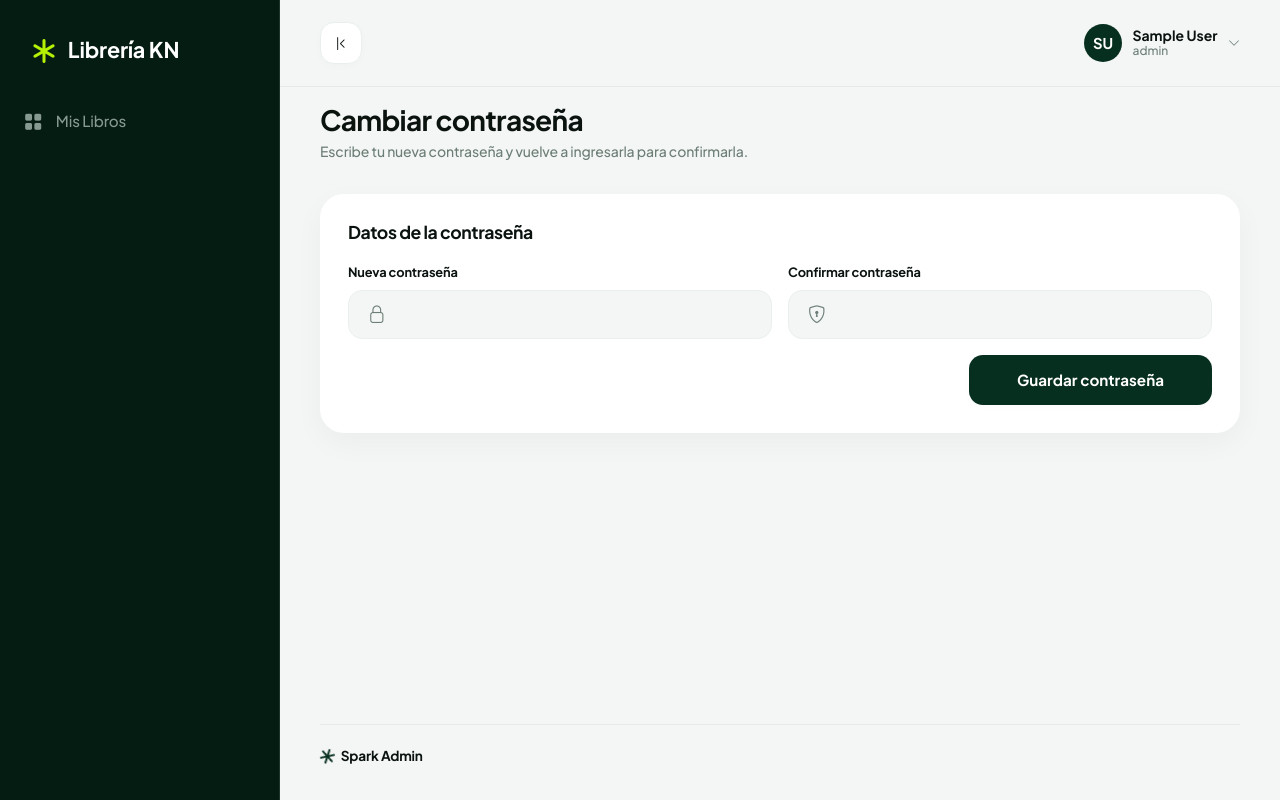
After one commit to ecalvo92/KNRepo, an ASP.NET MVC app: template KN_WEB/Views/Usuario/CambiarContrasenna.cshtml in a window 1280 px wide. The commit adds this page. Run offline with ASP.NET Core 8 and stand-ins for ASP.NET MVC 5, Linux system fonts and the light colour scheme; the template is opened without the code that fills it, so the values that code supplies are empty; the visitor is signed in with stand-in values (Sample User, id 1); the project's own start-up code is not run, and a stand-in starts its controllers and pages; some libraries are stand-ins or nearby versions.

Commit message:
Final de semana 11
--1 actualizar datos personales
--2 Agregar Inventario
--3 Agregar Carrito y las Compras/Pago en base de datos

```diff
--- a/KN_WEB/Controllers/AdminController.cs
+++ b/KN_WEB/Controllers/AdminController.cs
@@ -1,3 +1,4 @@
+using KN_WEB.Filters;
 using System;
 using System.Collections.Generic;
 using System.Linq;
@@ -6,8 +7,10 @@ using System.Web.Mvc;
 
 namespace KN_WEB.Controllers
 {
+    [ValidarAdmin]
     public class AdminController : Controller
     {
+        [HttpGet]
         public ActionResult Monitor()
         {
             return View();
--- a/KN_WEB/Views/Shared/_Layout.cshtml
+++ b/KN_WEB/Views/Shared/_Layout.cshtml
@@ -109,8 +109,8 @@
                     </button>
                     <ul class="dropdown-menu dropdown-menu-end dropdown-menu-profile" aria-labelledby="profile-dropdown">
 
-                        <li><a class="dropdown-item" href="#"><i class="bi bi-person"></i> My Account</a></li>
-                        <li><a class="dropdown-item" href="#"><i class="bi bi-gear"></i> Settings</a></li>
+                        <li><a class="dropdown-item" href="#"><i class="bi bi-person"></i> Datos Personales</a></li>
+                        <li><a class="dropdown-item" href="@Url.Action("CambiarContrasenna","Usuario")"><i class="bi bi-gear"></i> Cambiar Contraseña</a></li>
 
                         <li>
                             <hr class="dropdown-divider">
--- /dev/null
+++ b/KN_WEB/Views/Usuario/CambiarContrasenna.cshtml
@@ -0,0 +1,54 @@
+@model KN_WEB.Models.UsuarioModel
+
+<div class="page-header">
+    <div>
+        <h1 class="page-title">Cambiar contraseña</h1>
+        <p class="page-subtitle">Escribe tu nueva contraseña y vuelve a ingresarla para confirmarla.</p>
+    </div>
+</div>
+
+<div class="card">
+    <div class="card-header">
+        <h2 class="card-title">Datos de la contraseña</h2>
+    </div>
+
+    @using (Html.BeginForm("CambiarContrasenna", "Usuario", FormMethod.Post, new { id = "cambiarContrasennaForm" }))
+    {
+        if (ViewBag.Message != null)
+        {
+            <div class="alert alert-danger text-center">@ViewBag.Message</div>
+        }
+
+        <div class="row g-3">
+            <div class="col-12 col-md-6">
+                <div class="login-form-group mb-0">
+                    @Html.LabelFor(m => m.Contrasenna, "Nueva contraseña", new { @class = "login-form-label" })
+                    <div class="login-input-group">
+                        <i class="bi bi-lock input-icon" aria-hidden="true"></i>
+                        @Html.PasswordFor(m => m.Contrasenna, new { @class = "login-input", autocomplete = "new-password", required = "required" })
+                    </div>
+                </div>
+            </div>
+
+            <div class="col-12 col-md-6">
+                <div class="login-form-group mb-0">
+                    @Html.LabelFor(m => m.ConfirmarContrasenna, "Confirmar contraseña", new { @class = "login-form-label" })
+                    <div class="login-input-group">
+                        <i class="bi bi-shield-lock input-icon" aria-hidden="true"></i>
+                        @Html.PasswordFor(m => m.ConfirmarContrasenna, new { @class = "login-input", autocomplete = "new-password", required = "required" })
+                    </div>
+                </div>
+            </div>
+
+            <div class="col-12 d-flex flex-wrap justify-content-end align-items-center gap-2">
+                <button type="submit" class="btn-login w-auto px-5">
+                    <span>Guardar contraseña</span>
+                </button>
+            </div>
+        </div>
+    }
+</div>
+
+@section Scripts {
+    <script src="~/assets/js/cambiarContrasenna.js"></script>
+}
--- /dev/null
+++ b/KN_WEB/assets/js/cambiarContrasenna.js
@@ -0,0 +1,25 @@
+$(function () {
+
+    $('#cambiarContrasennaForm').validate({
+        rules: {
+            Contrasenna: { required: true },
+            ConfirmarContrasenna: { required: true, equalTo: '#Contrasenna' }
+        },
+        messages: {
+            Contrasenna: { required: 'La contraseña es obligatoria' },
+            ConfirmarContrasenna: { required: 'Debe confirmar la contraseña', equalTo: 'Las contraseñas no coinciden' }
+        },
+        errorElement: 'div',
+        errorClass: 'login-error-message',
+        errorPlacement: function (error, element) {
+            error.insertAfter(element.closest('.login-input-group'));
+        },
+        highlight: function (element) {
+            $(element).addClass('login-input-invalid');
+        },
+        unhighlight: function (element) {
+            $(element).removeClass('login-input-invalid');
+        }
+    });
+
+});
```
Also changed, not shown: KN_WEB/Controllers/UsuarioController.cs (added, +55 -0 lines), KN_WEB/KN_WEB.csproj.
